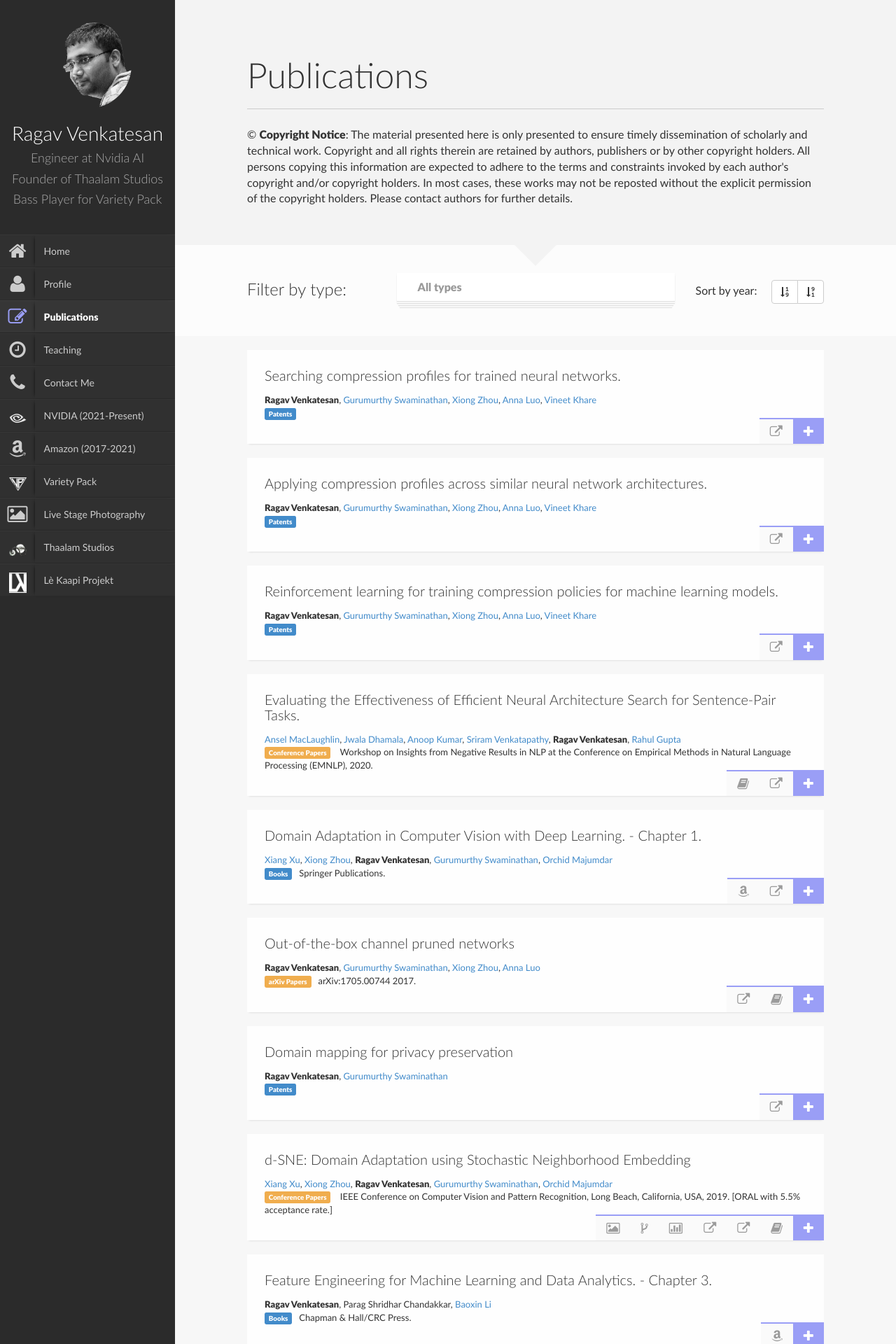
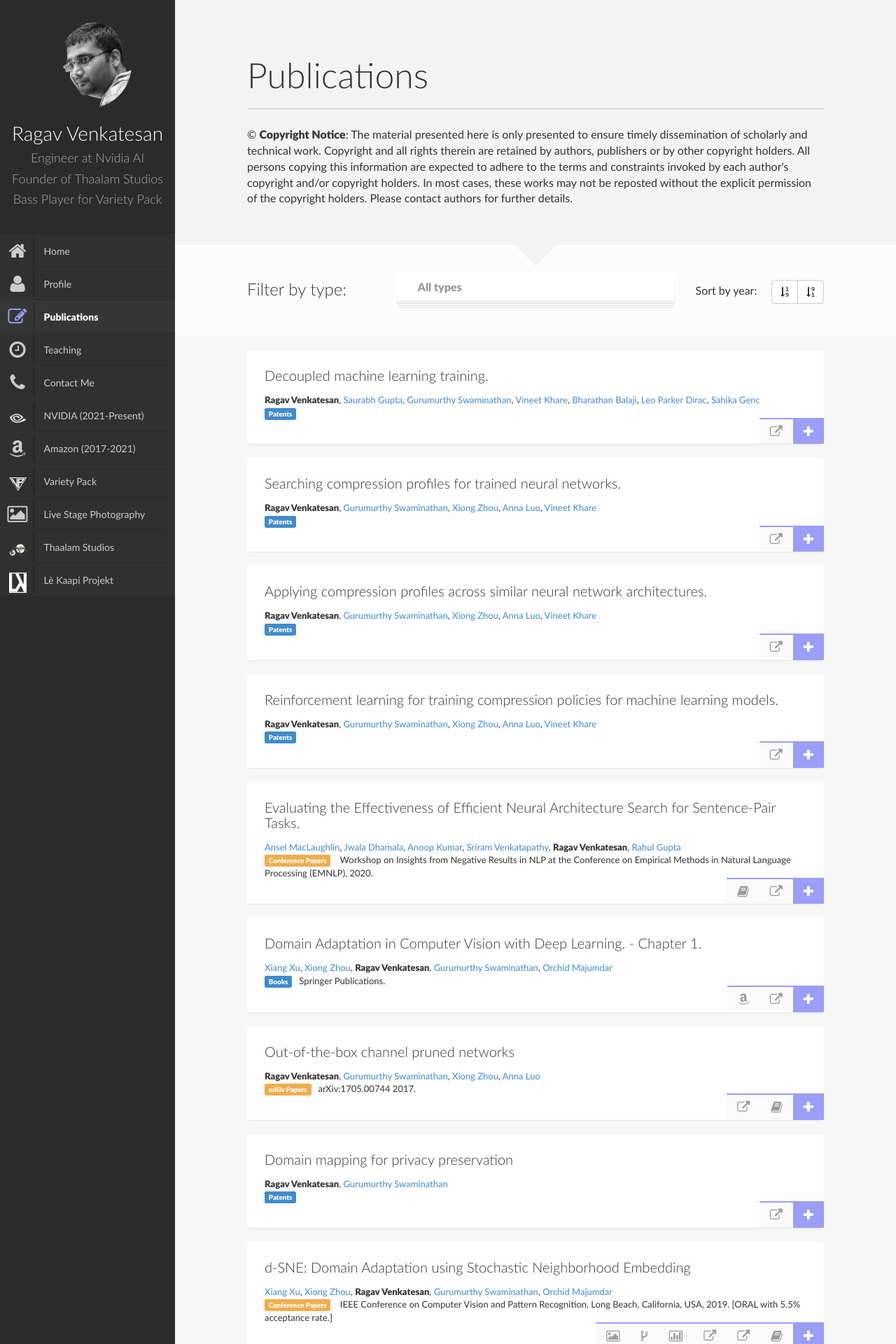
Before and after one commit to ragavvenkatesan/ragavvenkatesan.github.io, a Jekyll site: the page built from publications.html, in a window 1280 px wide. Shown: the top 1920 px of the page at 70% size. Built offline with Jekyll 4.4.1, drawn with Linux system fonts in a browser that asks for light colours; nearby versions of some CDN libraries.

Commit message:
updated patent

```diff
--- a/_includes/publications.html
+++ b/_includes/publications.html
@@ -1,3 +1,40 @@
+<div class="item mix patent" data-year="2024">
+	<div class="pubmain">
+	<div class="pubassets">
+		<a href="#" class="pubcollapse">
+			<i class="icon-plus"></i>
+		</a>
+		<a href="https://patents.google.com/patent/US11809992B1" class="tooltips" title="Patent" target="_blank">
+			<i class="icon-external-link"></i>
+		</a>
+
+	</div>
+	<h4 class="pubtitle"> Decoupled machine learning training.
+	</h4>
+
+	<div class="pubauthor">
+		<strong>Ragav Venkatesan</strong>,
+		<a target="_blank" href="https://www.linkedin.com/in/saurabhgupta14/">Saurabh Gupta</a>,
+		<a target="_blank" href="https://www.linkedin.com/in/gurumurthy-swaminathan-b395062/">Gurumurthy Swaminathan</a>,
+		<a target="_blank" href="https://www.linkedin.com/in/vrkhare">Vineet Khare</a>,
+		<a target="_blank" href="https://www.linkedin.com/in/bharathanbalaji/">Bharathan Balaji</a>,
+		<a target="_blank" href="https://www.linkedin.com/in/dirac/">Leo Parker Dirac</a>,
+		<a target="_blank" href="https://www.linkedin.com/in/sahika/">Sahika Genc</a>
+	</div>
+	<div class="pubcite"><span class="label label-primary">Patents</span></div>
+
+	</div>
+	<div class="pubdetails">
+	<h4>Abstract</h4>
+	<p>	A machine learning environment utilizing training data generated by customer environments.
+		A reinforced learning machine learning environment receives and processes training data generated by independently hosted, or decoupled, customer environments.
+		The reinforced learning machine learning environment corresponds to machine learning clusters that receive and process training data sets provided by the decoupled customer environments.
+		The customer environments include an agent process that collects training data and forwards the training data to the machine learning clusters without exposing the customer environment.
+		The machine learning clusters can be configured in a manner to automatically process the training data without requiring additional user inputs or controls to configured the application of the reinforced learning machine learning processes.
+	</p></div>
+	</div>
+
+
 <div class="item mix patent" data-year="2023">
 	<div class="pubmain">
 	<div class="pubassets">
```
Also changed, not shown: 2 other files.
